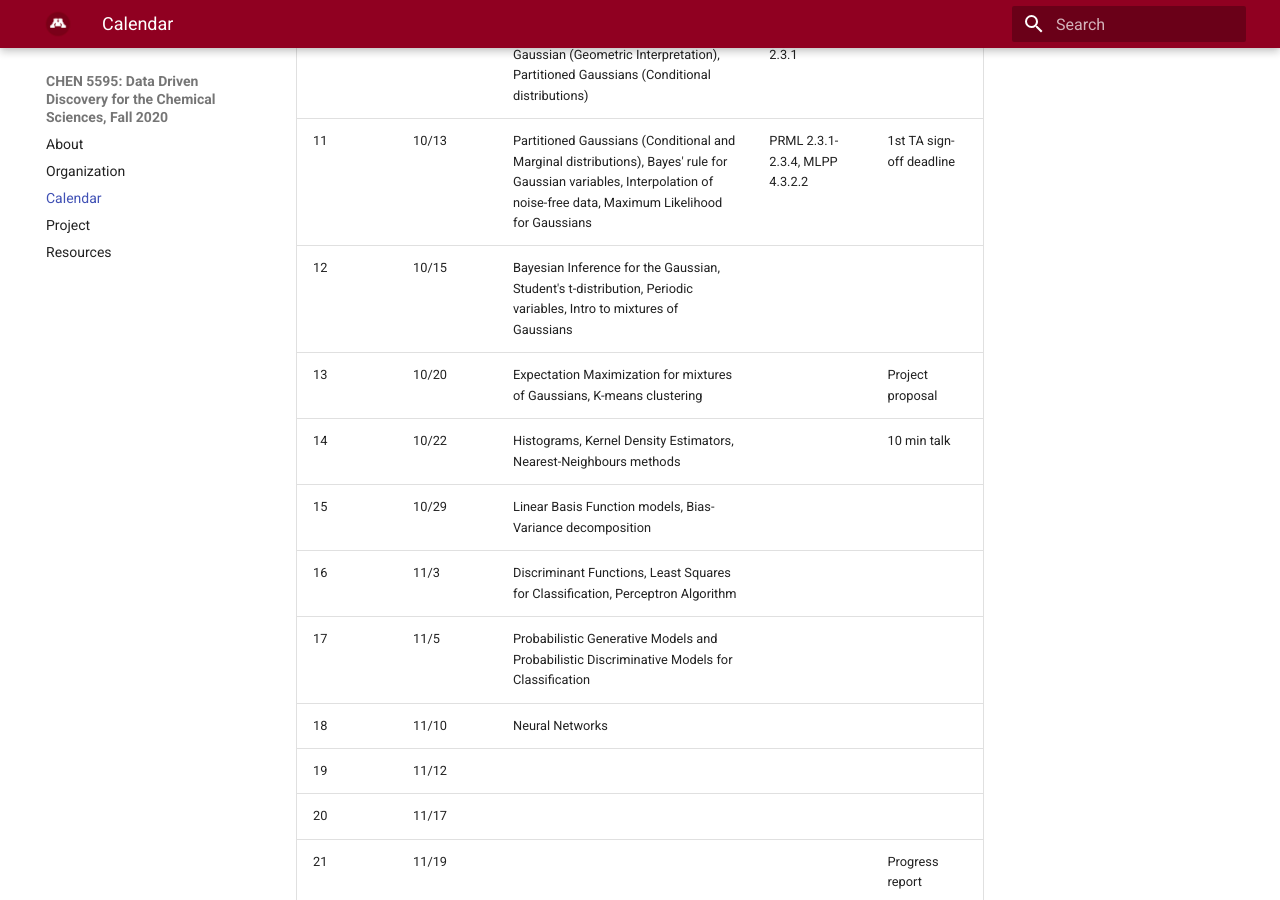
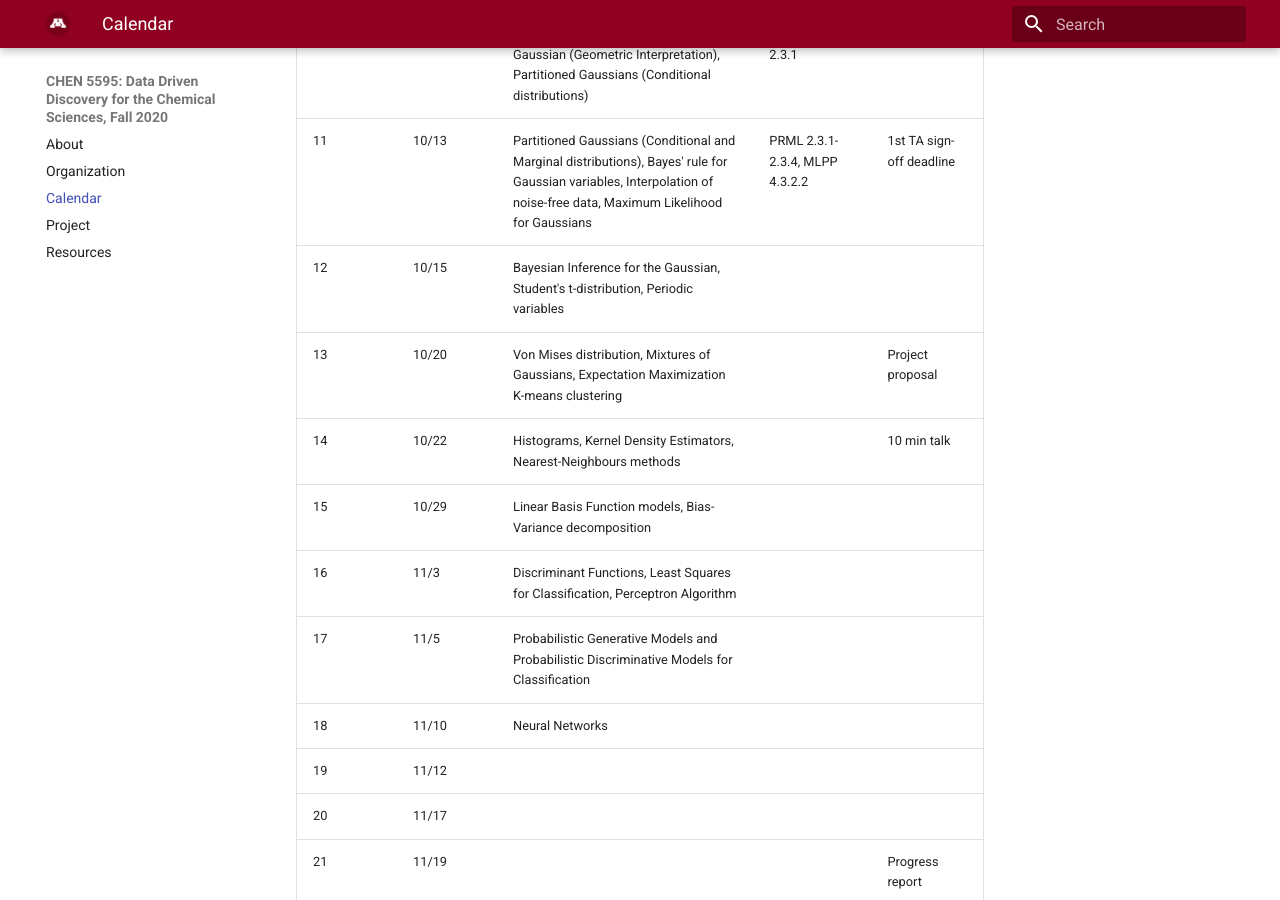
Before and after one commit to smcantab/chen5595-fall2020, an MkDocs documentation site: the page built from docs/calendar.md, in a window 1280 px wide and 900 px high, scrolled down 971 px. Built offline with MkDocs 1.6.1 and Material for MkDocs 9.7.7, drawn with Linux system fonts in a browser that asks for light colours.

Commit message:
updated calendar

```diff
--- a/docs/calendar.md
+++ b/docs/calendar.md
@@ -13,8 +13,8 @@ Lecture | Date  | Topic
 9       | 10/6  | Mutual Information, Intro to Density Estimation, Bernoulli / Binomial / Multinomial distribution                                                                       | PRML 1.6.1-2.2                 |
 10      | 10/8  | Dirichlet distribution, Multivariate Gaussian (Geometric Interpretation), Partitioned Gaussians (Conditional distributions)                                            | PRML 2.2.1-2.3.1               |
 11      | 10/13 | Partitioned Gaussians (Conditional and Marginal distributions), Bayes' rule for Gaussian variables, Interpolation of noise-free data, Maximum Likelihood for Gaussians | PRML 2.3.1-2.3.4, MLPP 4.3.2.2 | 1st TA sign-off deadline
-12      | 10/15 | Bayesian Inference for the Gaussian, Student's t-distribution, Periodic variables, Intro to mixtures of Gaussians                                                      |                                |
-13      | 10/20 | Expectation Maximization for mixtures of Gaussians, K-means clustering                                                                                                 |                                | Project proposal
+12      | 10/15 | Bayesian Inference for the Gaussian, Student's t-distribution, Periodic variables                                                                                      |                                |
+13      | 10/20 | Von Mises distribution, Mixtures of Gaussians, Expectation Maximization K-means clustering                                                                             |                                | Project proposal
 14      | 10/22 | Histograms, Kernel Density Estimators, Nearest-Neighbours methods                                                                                                      |                                | 10 min talk
 15      | 10/29 | Linear Basis Function models, Bias-Variance decomposition                                                                                                              |                                |
 16      | 11/3  | Discriminant Functions, Least Squares for Classification, Perceptron Algorithm                                                                                         |                                |
```
